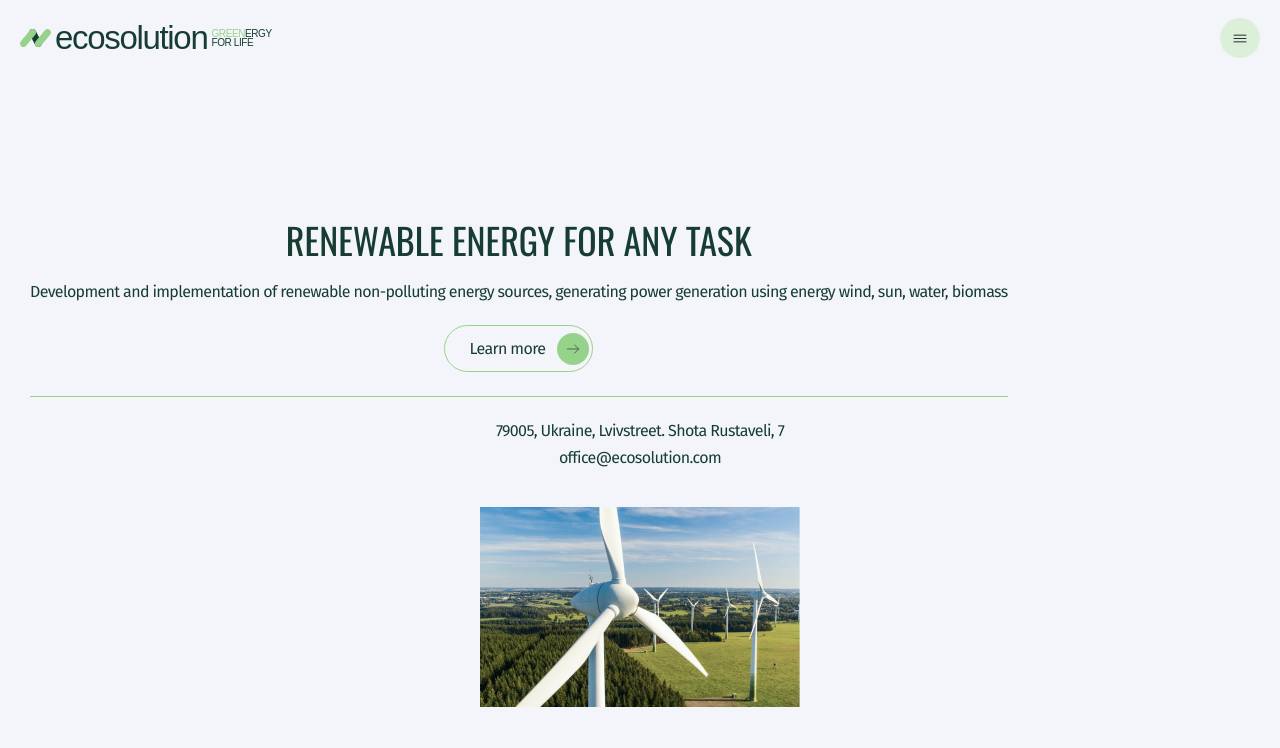
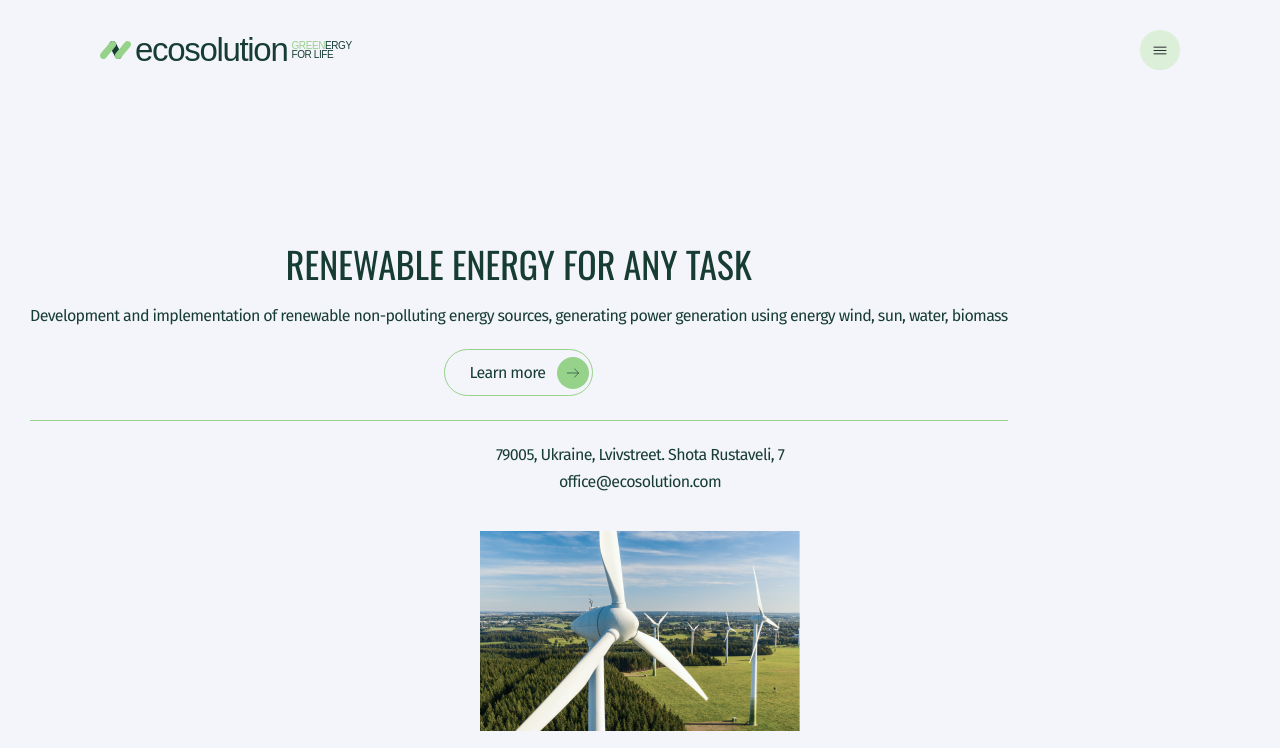
Before and after one commit to MythosOne/ecosolution-app, a React (Create React App) app: page / in a window 1280 px wide. Shown: the top 748 px of the page. Built offline with nearby package versions, Linux system fonts and the light colour scheme.

Commit message:
BurgerMenu adaptive design

```diff
--- a/src/components/Header/Header.styled.js
+++ b/src/components/Header/Header.styled.js
@@ -5,19 +5,22 @@ export const Section = styled.header`
   align-items: center;
   justify-content: space-between;
 
-  height: 76px;
+  /* height: 76px; */
   background: #f3f5fa;
-
-  z-index: 1;
-  margin: 0px 20px;
-
-  @media screen and (min-width: 480px) {
-  }
+  padding: 36px 20px 10px;
 
   top: 0;
   left: 0;
   position: sticky;
   z-index: 1100;
+
+  @media screen and ((min-width: 480px) and (max-width: 1280px)) {
+    padding: 42px 30px;
+  }
+
+  @media screen and ((min-width: 1280px) ) {
+    padding: 30px 100px;
+  }
 `;
 
 export const MenuBtn = styled.button`
--- a/src/components/Header/HeaderNav/HeaderNav.jsx
+++ b/src/components/Header/HeaderNav/HeaderNav.jsx
@@ -49,7 +49,7 @@ export const HeaderNav = ({ handleClose }) => {
         <NavList>
           {menuItems.map(menu => {
             return(
-            <NavItem>
+            <NavItem key={menu.id}>
               <NavLink href={`#${menu.title}`}>
                 {menu.title}<ArrowNavImg />
               </NavLink>
--- a/src/components/Header/HeaderNav/HeaderNav.styled.js
+++ b/src/components/Header/HeaderNav/HeaderNav.styled.js
@@ -9,14 +9,22 @@ export const Backdrop = styled.div`
   width: 100%;
   height: 100%;
 
-  /* display: flex;
-  align-items: center;
-  justify-content: center; */
+  display: flex;
   box-sizing: border-box;
   padding: 36px 20px;
 
   background: rgba(23, 61, 51, 0.25);
   backdrop-filter: blur(2px);
+
+  @media screen and ((min-width: 480px) and (max-width: 1280px)) {
+    justify-content: flex-end;
+    padding: 42px 30px;
+  }
+
+  @media screen and ((min-width: 1280px) ) {
+    justify-content: flex-end;
+    padding: 30px 100px;
+  }
 `;
 
 export const NavContain = styled.nav`
@@ -33,23 +41,14 @@ export const NavContain = styled.nav`
 
   position: relative;
 
-  /* @media screen and ((min-width: 360px) and (max-width: 479px)) {
-    top: 36px;
-    right: 20px;
-    left: 20px;
-  } */
+  @media screen and (min-width: 480px) {
+    width: 320px;
+    height: 701px;
+  }
 
-  /* @media screen and (min-width: 480px) {
-    top: 30px;
-    right: 100px;
-  } */
-
-  /* width: 320px; */
-  /* height: 701px; */
   border-radius: 25px;
   background: rgba(23, 61, 51, 0.75);
   backdrop-filter: blur(12.5px);
-  /* z-index: 100; */
 
   transition: all 3s;
 
@@ -60,37 +59,11 @@ export const NavContain = styled.nav`
   font-weight: 400;
   line-height: normal;
   letter-spacing: -0.96px;
-
-  /* @media screen and ((min-width: 360px) and (max-width: 767px)) {
-    width: 320px;
-    height: 701px;
-  } */
-
-  /* @media screen and ((min-width: 768px) and (max-width: 1279px)) {
-    width: 320px;
-    height: 701px;
-
-    top: 42px;
-    right: 30px;
-  }
-
-  @media screen and (min-width: 1279px) {
-    width: 365px;
-    height: 873px;
-  } */
 `;
 
 export const Container = styled.div`
   width: 100%;
   height: 100%;
-
-  /* @media screen and (max-width: 767px) {
-    width: 272px;
-  }
-
-  @media screen and (min-width: 768px) {
-    width: 317px;
-  } */
 `;
 
 export const CloseBLock = styled.div`
@@ -155,8 +128,6 @@ export const NavLink = styled.a`
 export const SocialList = styled.ul`
   display: flex;
   gap: 8px;
-  /* margin-bottom: 24px;
-  margin-left: 24px; */
   list-style: none;
 `;
 
```
